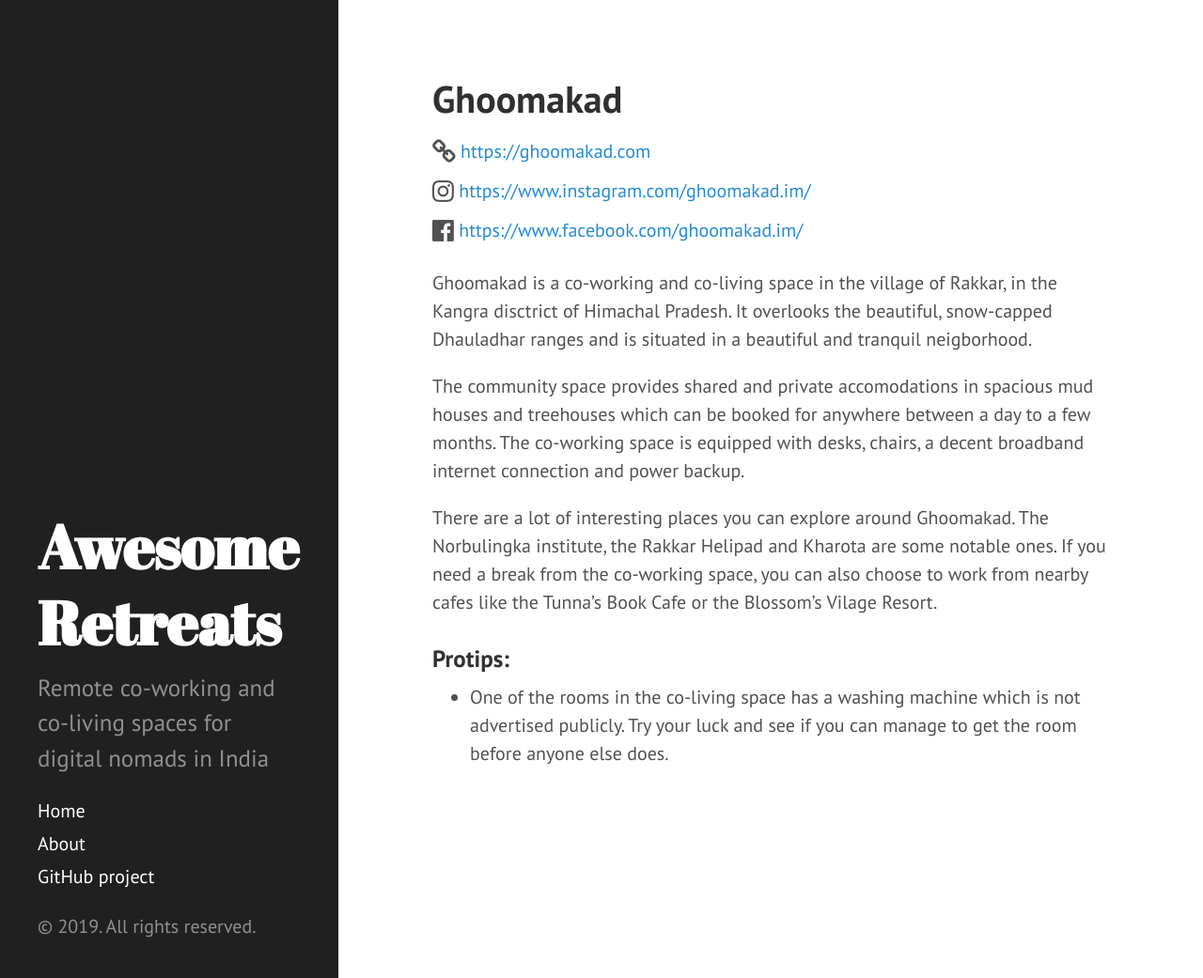
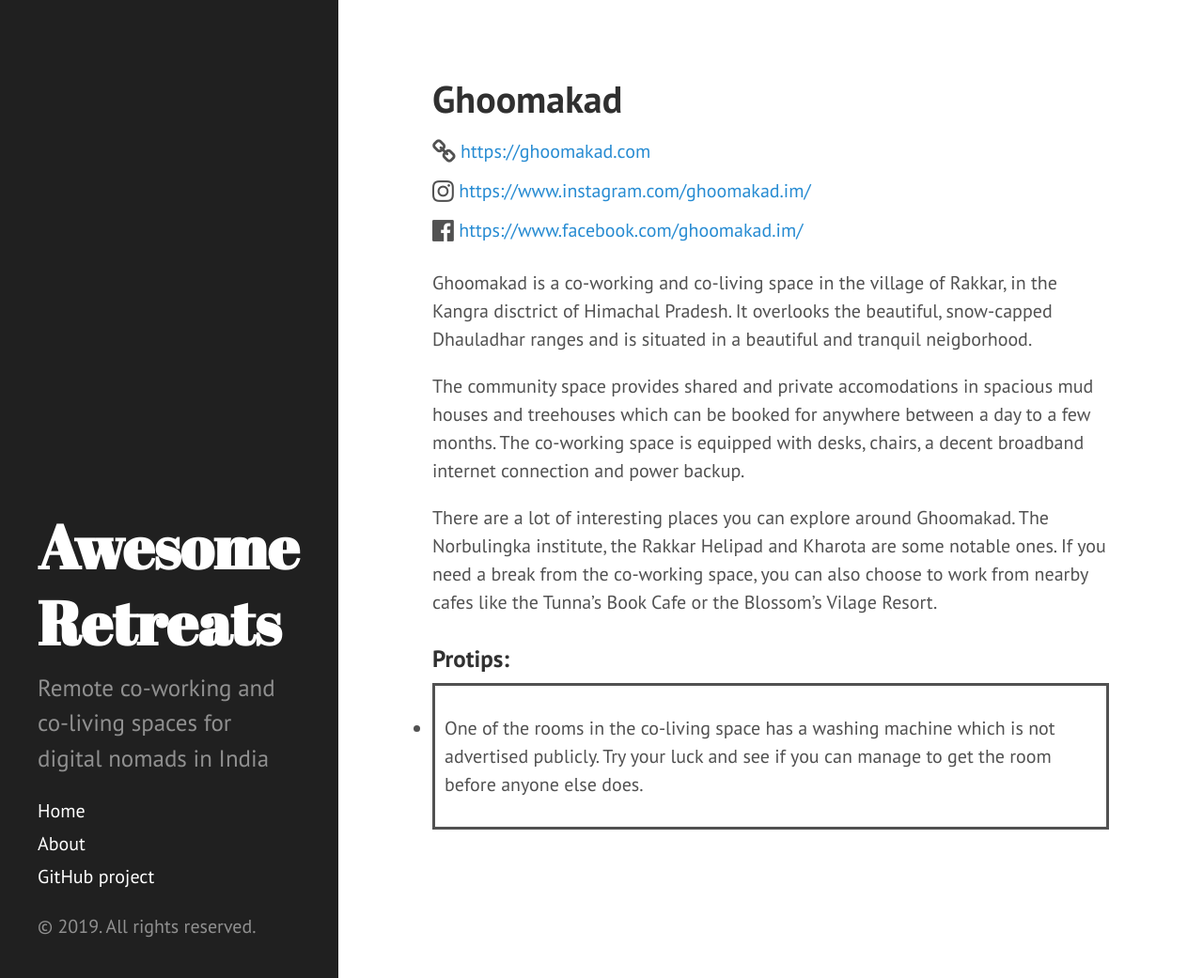
Before and after one commit to mb-14/awesome-retreats, a Jekyll site: the page built from _retreats/ghoomakad.md, in a window 1280 px wide and 1041 px high. Shown: the whole window at 94% size. Built offline with Jekyll 4.4.1, drawn with Linux system fonts in a browser that asks for light colours.

```diff
--- a/public/css/style.css
+++ b/public/css/style.css
@@ -28,9 +28,32 @@
 
   .tabcontent {
       display: none;
-      padding: 20px;
+      padding: 5px;
   }
 
   .tabcontent.active {
     display: block;
   }
+
+  .cards {
+    padding: 15px;
+    /* Add shadows to create the "card" effect */
+    box-shadow: 0 2px 4px 0 rgba(0,0,0,0.2);
+    transition: 0.3s;
+    margin-bottom: 5px;
+  }
+
+  /* On mouse-over, add a deeper shadow */
+  .cards:hover {
+    box-shadow: 0 8px 16px 0 rgba(0,0,0,0.2);
+  }
+
+  ul {
+      padding:0;
+  }
+
+  li {
+    border-style: solid;
+    padding: 30px 10px;
+    margin-bottom:-2px;
+  }
```
Also changed, not shown: index.md (+8 -3 lines).
